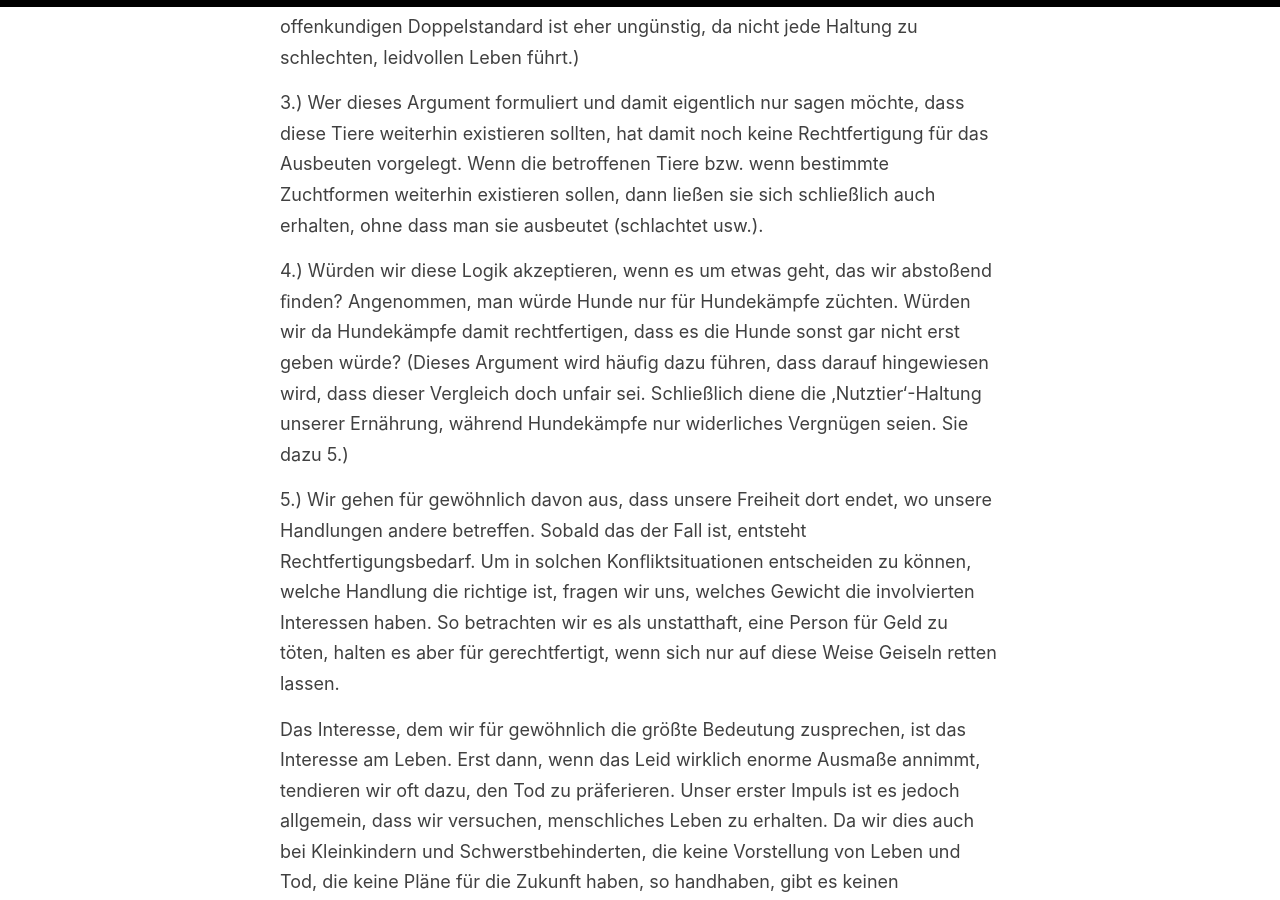
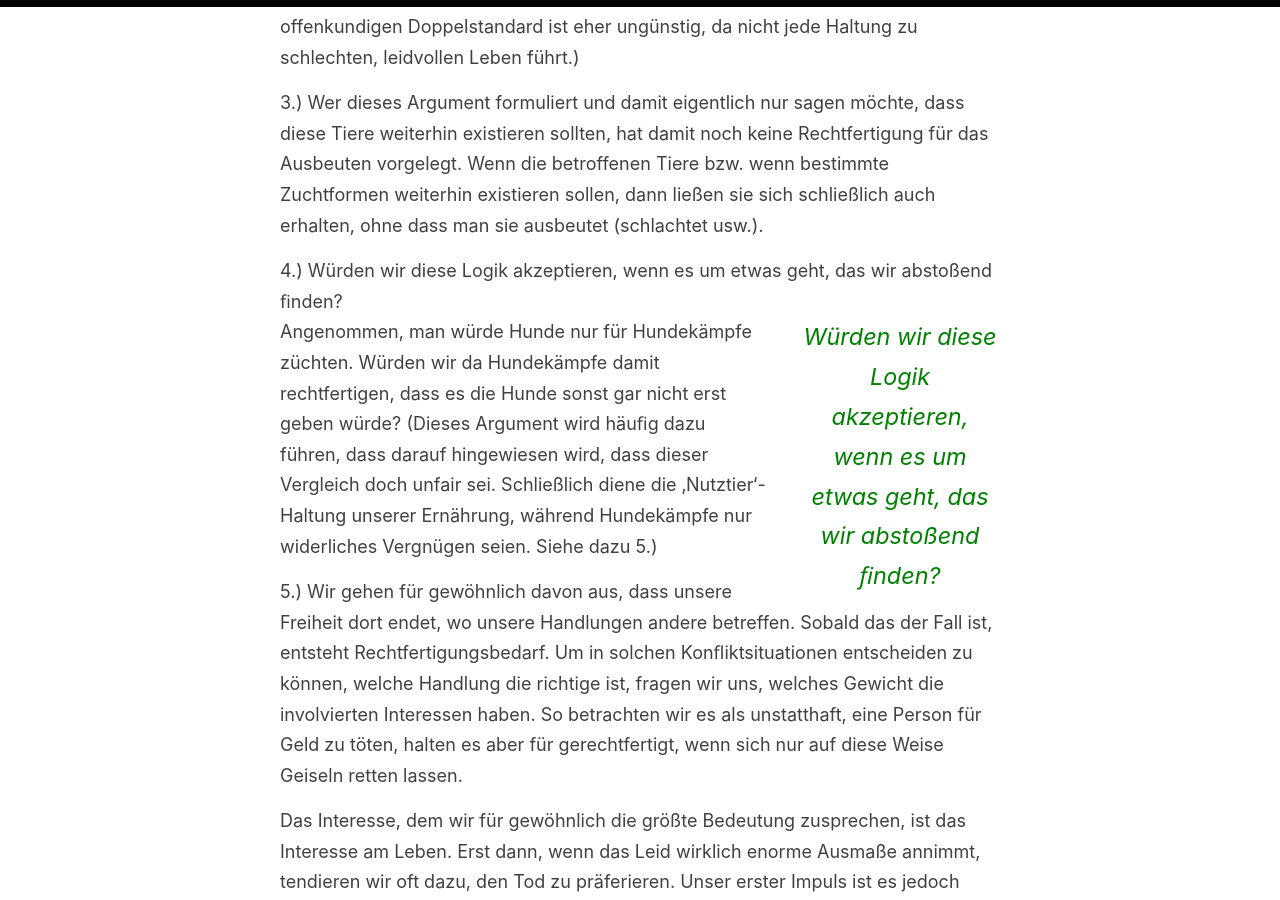
Before and after one commit to tierethik-veganismus/tierethik-veganismus.github.io, a Jekyll site: the page built from _posts/2020-05-15-Wir-schenken-Leben.md, in a window 1280 px wide and 900 px high, scrolled down 2002 px. Built offline with Jekyll 4.4.1, drawn with Linux system fonts in a browser that asks for light colours; part of the change alters nothing that is shown; some of the changed text lies outside the part shown.

Commit message:
Korrigiere falsche pullquotes

```diff
--- a/_posts/2020-05-15-Wir-schenken-Leben.md
+++ b/_posts/2020-05-15-Wir-schenken-Leben.md
@@ -34,7 +34,7 @@ Was ist also mit dem Leben, das die ‚Nutztier‘-Haltung vernichtet?
 
 3.) Wer dieses Argument formuliert und damit eigentlich nur sagen möchte, dass diese Tiere weiterhin existieren sollten, hat damit noch keine Rechtfertigung für das Ausbeuten vorgelegt. Wenn die betroffenen Tiere bzw. wenn bestimmte Zuchtformen weiterhin existieren sollen, dann ließen sie sich schließlich auch erhalten, ohne dass man sie ausbeutet (schlachtet usw.).
 
-4.) Würden wir diese Logik akzeptieren, wenn es um etwas geht, das wir abstoßend ﬁnden? Angenommen, man würde Hunde nur für Hundekämpfe züchten. Würden wir da Hundekämpfe damit rechtfertigen, dass es die Hunde sonst gar nicht erst geben würde? (Dieses Argument wird häuﬁg dazu führen, dass darauf hingewiesen wird, dass dieser Vergleich doch unfair sei. Schließlich diene die ‚Nutztier‘-Haltung unserer Ernährung, während Hundekämpfe nur widerliches Vergnügen seien. Sie dazu 5.)
+4.) {% include pullquote.html quote="Würden wir diese Logik akzeptieren, wenn es um etwas geht, das wir abstoßend ﬁnden?" %}  Angenommen, man würde Hunde nur für Hundekämpfe züchten. Würden wir da Hundekämpfe damit rechtfertigen, dass es die Hunde sonst gar nicht erst geben würde? (Dieses Argument wird häuﬁg dazu führen, dass darauf hingewiesen wird, dass dieser Vergleich doch unfair sei. Schließlich diene die ‚Nutztier‘-Haltung unserer Ernährung, während Hundekämpfe nur widerliches Vergnügen seien. Siehe dazu 5.)
 
 5.) Wir gehen für gewöhnlich davon aus, dass unsere Freiheit dort endet, wo unsere Handlungen andere betreffen. Sobald das der Fall ist, entsteht Rechtfertigungsbedarf. Um in solchen Konﬂiktsituationen entscheiden zu können, welche Handlung die richtige ist, fragen wir uns, welches Gewicht die involvierten Interessen haben. So betrachten wir es als unstatthaft, eine Person für Geld zu töten, halten es aber für gerechtfertigt, wenn sich nur auf diese Weise Geiseln retten lassen.
 
@@ -54,6 +54,6 @@ Da wir im Normalfall ohne Tierisches auskommen, kann der Verzehr von Tierischem
 
 6.) Es ist vollkommen unklar, warum aus der Handlung, Leben zu schenken, der Freibrief folgen sollte, Leben zu nehmen. Es folgt logisch schlicht nicht. Und: Ergibt sich aus dem Erzeugen eines Lebewesens nicht viel eher Verantwortung statt eine Ausbeutungserlaubnis? Letztlich ließe sich diese Logik auch auf unsere Kinder anwenden, denn schließlich wären sie ohne uns gar nicht da. Ein Freibrief, sie nach Belieben auch wieder zu töten?
 
-7.) Es ist durchaus ironisch, das Leben-Geben als ein Geschenk zu betrachten, dann aber zu meinen, es sei kein Schaden oder zumindest in Ordnung, es auch wieder zu beenden. % include pullquote.html quote="Wenn das Leben ein Geschenk ist, dann sollte es doch wohl auch ausgekostet werden können?" %}
+7.) Es ist durchaus ironisch, das Leben-Geben als ein Geschenk zu betrachten, dann aber zu meinen, es sei kein Schaden oder zumindest in Ordnung, es auch wieder zu beenden. {% include pullquote.html quote="Wenn das Leben ein Geschenk ist, dann sollte es doch wohl auch ausgekostet werden können?" %}
 
 8.) Die größte logische ‚Macke‘ dieses Arguments ist darin zu erblicken, dass so getan wird, als würde man den Tieren einen Gefallen damit tun, dass sie leben können. Es gibt jedoch nirgends nicht-existierende Wesen, die nur darauf warten, endlich gezeugt zu werden. Wer ist hier also der Geschenkempfänger, wenn niemand da ist, der ein Interesse daran hat, geboren zu werden? Wer nicht existiert, hat auch keine Interessen, die man verletzen oder befriedigen könnte. Niemand leidet darunter, nicht geboren zu werden.
```
